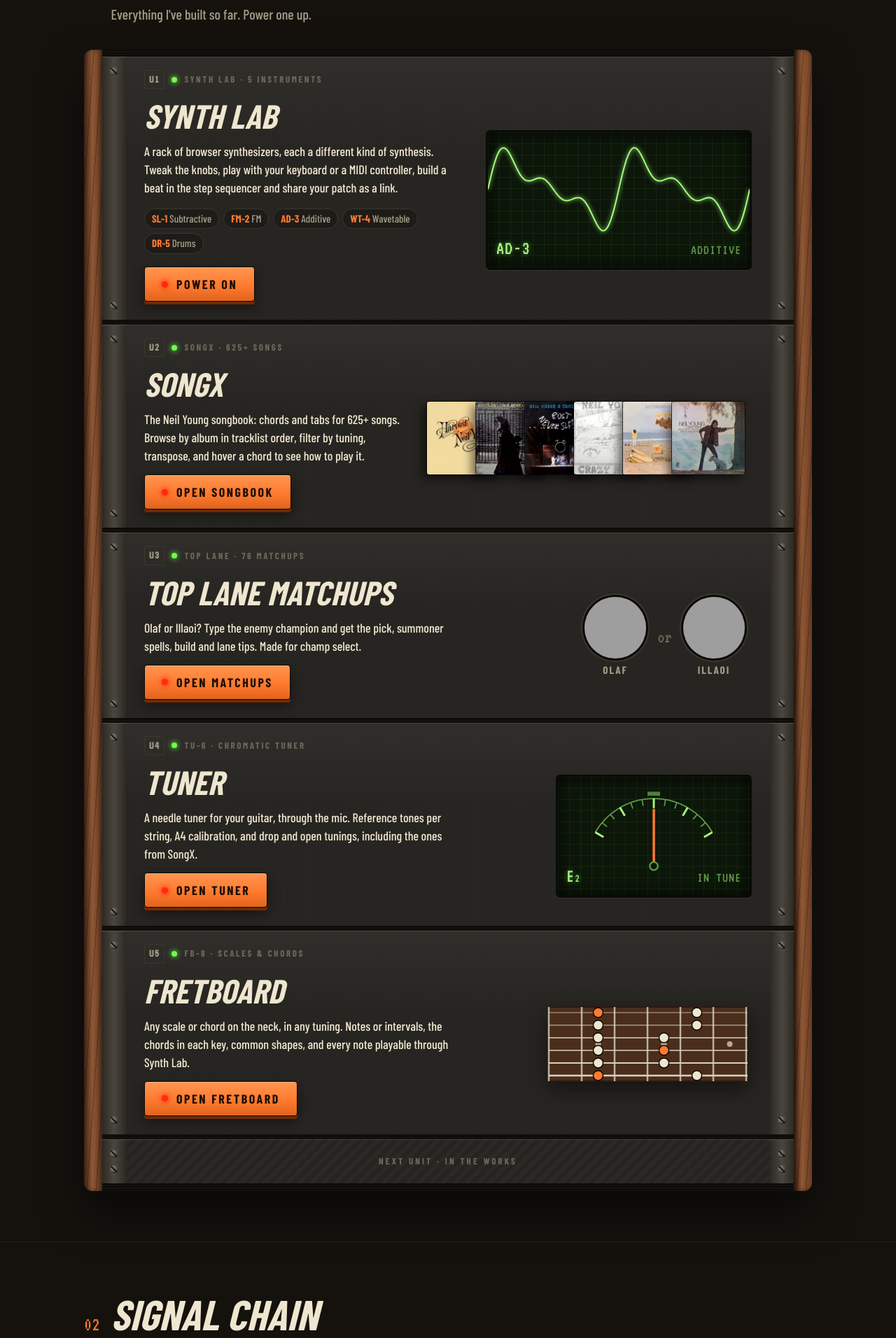
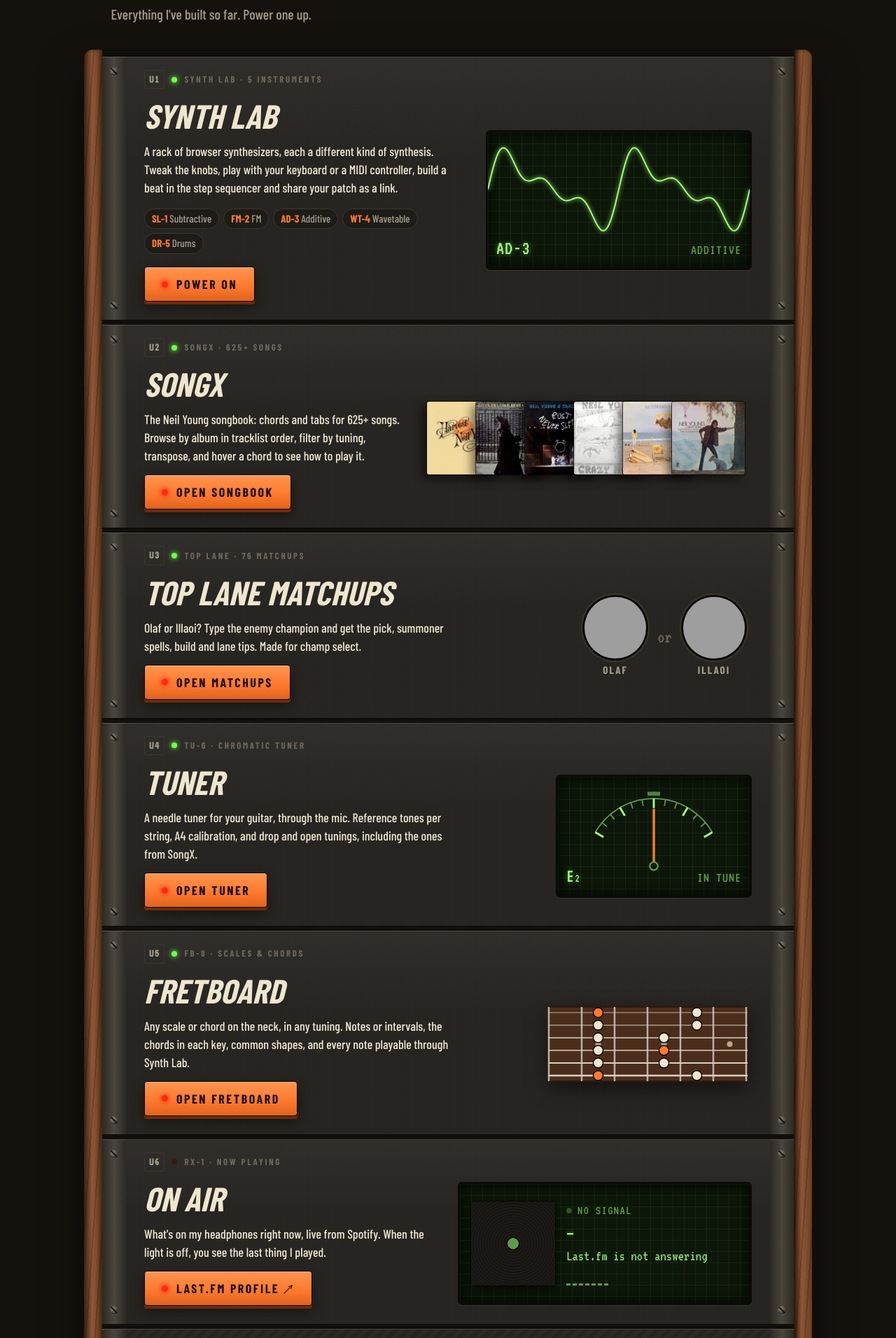
Before and after one commit to bvoet/WebsiteBenVoet, a PHP site: page / in a window 1280 px wide. Shown: the part 939-2851 px from the top of the page at 70% size. Run offline with PHP 8.4, Linux system fonts and the light colour scheme; some web fonts are replaced; grey boxes are pictures that could not be loaded.

Commit message:
Landing: add On Air unit showing what I'm playing on Spotify (via Last.fm)

```diff
--- a/css/home.css
+++ b/css/home.css
@@ -825,6 +825,159 @@ a {
   fill: #ffa566;
 }
 
+/* Now playing: sleeve + LCD readout (js/now-playing.js). */
+.lcd--np {
+  display: flex;
+  align-items: center;
+  gap: 16px;
+  width: 420px;
+  max-width: 100%;
+  height: 176px;
+  padding: 16px;
+  color: var(--lcd-dim);
+  font-family: var(--font-lcd);
+  text-decoration: none;
+}
+
+.lcd--np:focus-visible {
+  outline: 2px solid var(--orange);
+  outline-offset: 3px;
+}
+
+/* Empty sleeve: a record. */
+.np__cover {
+  position: relative;
+  flex: 0 0 120px;
+  height: 120px;
+  border-radius: 3px;
+  overflow: hidden;
+  background:
+    radial-gradient(circle, var(--lcd-dim) 0 9%, #0b0a08 9.5% 11%, transparent 11.5%),
+    repeating-radial-gradient(circle, #151410 0 2px, #1d1b17 2px 4px);
+  box-shadow: 0 0 0 1px rgba(0, 0, 0, 0.6), 0 6px 14px rgba(0, 0, 0, 0.5);
+}
+
+.np__cover img {
+  display: block;
+  width: 100%;
+  height: 100%;
+  object-fit: cover;
+}
+
+.np__cover img[hidden] {
+  display: none;
+}
+
+.np__info {
+  flex: 1;
+  min-width: 0;
+  display: flex;
+  flex-direction: column;
+  gap: 1px;
+}
+
+.np__status {
+  display: flex;
+  align-items: center;
+  gap: 8px;
+  margin-bottom: 4px;
+  font-size: 18px;
+  letter-spacing: 0.08em;
+}
+
+.np__status::before {
+  content: '';
+  flex: 0 0 8px;
+  height: 8px;
+  border-radius: 50%;
+  background: currentColor;
+  opacity: 0.45;
+}
+
+.is-playing .np__status {
+  color: var(--orange);
+}
+
+.is-playing .np__status::before {
+  opacity: 1;
+  box-shadow: 0 0 6px 1px currentColor;
+  animation: np-blink 1.6s steps(2, jump-none) infinite;
+}
+
+.np__track,
+.np__artist,
+.np__album {
+  overflow: hidden;
+  white-space: nowrap;
+  text-overflow: ellipsis;
+}
+
+.np__track {
+  color: var(--lcd-fg);
+  font-size: 28px;
+  line-height: 1.1;
+  text-shadow: 0 0 6px rgba(164, 255, 124, 0.5);
+}
+
+.np__track.is-long {
+  text-overflow: clip;
+}
+
+.np__track.is-long span {
+  display: inline-block;
+  animation: np-scroll var(--np-dur, 6s) ease-in-out infinite alternate;
+}
+
+.np__artist {
+  color: var(--lcd-fg);
+  font-size: 21px;
+  opacity: 0.85;
+}
+
+.np__album {
+  font-size: 18px;
+}
+
+.np__bars {
+  display: flex;
+  align-items: flex-end;
+  gap: 3px;
+  height: 18px;
+  margin-top: 6px;
+}
+
+.np__bars i {
+  width: 6px;
+  height: 3px;
+  background: var(--lcd-dim);
+}
+
+.is-playing .np__bars i {
+  background: var(--lcd-fg);
+  animation: np-eq 0.9s ease-in-out infinite alternate;
+}
+
+.is-playing .np__bars i:nth-child(2) { animation-duration: 0.62s; animation-delay: -0.2s; }
+.is-playing .np__bars i:nth-child(3) { animation-duration: 1.1s; animation-delay: -0.5s; }
+.is-playing .np__bars i:nth-child(4) { animation-duration: 0.75s; animation-delay: -0.3s; }
+.is-playing .np__bars i:nth-child(5) { animation-duration: 0.95s; animation-delay: -0.7s; }
+.is-playing .np__bars i:nth-child(6) { animation-duration: 0.68s; animation-delay: -0.1s; }
+.is-playing .np__bars i:nth-child(7) { animation-duration: 1.2s; animation-delay: -0.4s; }
+
+@keyframes np-eq {
+  from { height: 3px; }
+  to { height: 18px; }
+}
+
+@keyframes np-scroll {
+  0%, 15% { transform: translateX(0); }
+  85%, 100% { transform: translateX(var(--np-shift, 0)); }
+}
+
+@keyframes np-blink {
+  50% { opacity: 0.35; }
+}
+
 /* Blank filler panel. */
 .unit--blank {
   min-height: 64px;
@@ -1437,6 +1590,12 @@ a.b88:active {
     max-width: 340px;
   }
 
+  .lcd--np {
+    width: 100%;
+    height: auto;
+    min-height: 152px;
+  }
+
   .chain {
     grid-template-columns: 1fr;
     gap: 0;
@@ -1547,6 +1706,20 @@ a.b88:active {
     height: 72px;
   }
 
+  .lcd--np {
+    gap: 12px;
+    padding: 12px;
+  }
+
+  .np__cover {
+    flex-basis: 88px;
+    height: 88px;
+  }
+
+  .np__track {
+    font-size: 24px;
+  }
+
   .gear--box {
     flex-direction: column;
     align-items: flex-start;
@@ -1568,8 +1741,14 @@ a.b88:active {
   }
 
   .vu__ch i,
-  .mm-needle {
+  .mm-needle,
+  .is-playing .np__bars i,
+  .is-playing .np__status::before {
     animation: none;
+  }
+
+  .is-playing .np__bars i {
+    height: 12px;
   }
 
   .vu__ch i:nth-child(-n + 6) {
--- a/css/themes.css
+++ b/css/themes.css
@@ -537,6 +537,7 @@
 /* Images and drawings turn monochrome green. */
 [data-theme='terminal'] .covers img,
 [data-theme='terminal'] .champ img,
+[data-theme='terminal'] .np__cover img,
 [data-theme='terminal'] .gear__icon,
 [data-theme='terminal'] .b88,
 [data-theme='terminal'] .linkme__img {
@@ -579,6 +580,7 @@
   --mustard: #4ff0ff;
   --red: #ffb84f;
   --lcd-fg: #4ff0ff;
+  --lcd-dim: #c79bff;
   --lcd-bg: #12002a;
 }
 
--- a/index.html
+++ b/index.html
@@ -305,6 +305,44 @@
               <div class="ear" aria-hidden="true"><i></i><i></i></div>
             </article>
 
+            <!-- Unit 06: Now playing (Spotify via Last.fm, js/now-playing.js) -->
+            <article class="unit" aria-labelledby="u6-title">
+              <div class="ear" aria-hidden="true"><i></i><i></i></div>
+              <div class="unit__face">
+                <div class="unit__label">
+                  <span class="unit__no">U6</span>
+                  <span class="unit__led" id="np-led" aria-hidden="true"></span>
+                  <span>RX-1 · Now playing</span>
+                </div>
+                <div class="unit__grid unit__grid--wide">
+                  <div class="unit__text">
+                    <h3 class="unit__title" id="u6-title">On Air</h3>
+                    <p class="unit__desc">
+                      What's on my headphones right now, live from Spotify. When the light is off, you
+                      see the last thing I played.
+                    </p>
+                    <a class="power-btn" href="https://www.last.fm/user/manassas777" target="_blank" rel="noopener noreferrer">
+                      <span class="power-btn__led" aria-hidden="true"></span>
+                      Last.fm profile ↗
+                    </a>
+                  </div>
+                  <a class="lcd lcd--np" id="np" href="https://www.last.fm/user/manassas777" target="_blank" rel="noopener noreferrer">
+                    <span class="np__cover">
+                      <img id="np-img" alt="" width="120" height="120" referrerpolicy="no-referrer" hidden />
+                    </span>
+                    <span class="np__info">
+                      <span class="np__status" id="np-status">TUNING IN…</span>
+                      <span class="np__track" id="np-track"><span>—</span></span>
+                      <span class="np__artist" id="np-artist"></span>
+                      <span class="np__album" id="np-album"></span>
+                      <span class="np__bars" aria-hidden="true"><i></i><i></i><i></i><i></i><i></i><i></i><i></i></span>
+                    </span>
+                  </a>
+                </div>
+              </div>
+              <div class="ear" aria-hidden="true"><i></i><i></i></div>
+            </article>
+
             <!-- Blank panel: room to grow -->
             <div class="unit unit--blank" aria-hidden="true">
               <div class="ear"><i></i><i></i></div>
@@ -507,5 +545,6 @@
   </footer>
 
   <script type="module" src="js/home.js"></script>
+  <script type="module" src="js/now-playing.js"></script>
 </body>
 </html>
```
Also changed, not shown: CLAUDE.md (+1 -1 lines), js/now-playing.js (added, +180 -0 lines).
